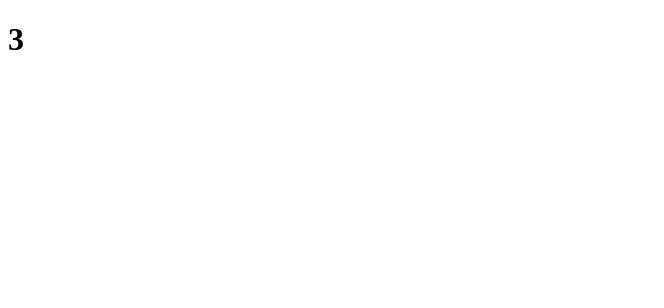
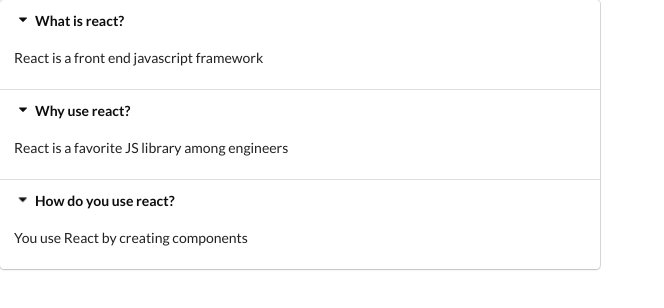
Before and after one commit to aleatorik/hooks-widgets, a React (Create React App) app: page / in a window 1280 px wide. Shown: the top 308 px of the page, without its empty margins (0-664 px from the left). Built offline with nearby package versions, Linux system fonts and the light colour scheme.

Commit message:
Build and style the Accordion component

```diff
--- a/public/index.html
+++ b/public/index.html
@@ -10,6 +10,10 @@
       content="Web site created using create-react-app"
     />
     <link rel="apple-touch-icon" href="%PUBLIC_URL%/logo192.png" />
+    <link
+      rel="stylesheet"
+      href="https://cdnjs.cloudflare.com/ajax/libs/semantic-ui/2.4.1/semantic.min.css"
+    />
     <!--
       manifest.json provides metadata used when your web app is installed on a
       user's mobile device or desktop. See https://developers.google.com/web/fundamentals/web-app-manifest/
--- a/src/components/Accordion.js
+++ b/src/components/Accordion.js
@@ -1,9 +1,21 @@
+import React from "react";
+
 const Accordion = ({ items }) => {
-  return (
-    <>
-      <h1>{items.length}</h1>
-    </>
-  );
+  const renderedItems = items.map((item) => {
+    return (
+      <React.Fragment key={item.title}>
+        <div className="title active">
+          <i className="dropdown icon"></i>
+          {item.title}
+        </div>
+        <div className="content active">
+          <p>{item.content}</p>
+        </div>
+      </React.Fragment>
+    );
+  });
+
+  return <div className="ui styled accordion">{renderedItems}</div>;
 };
 
 export default Accordion;
```
Also changed, not shown: 1 other file (tests, documents, lock files or other folders).
